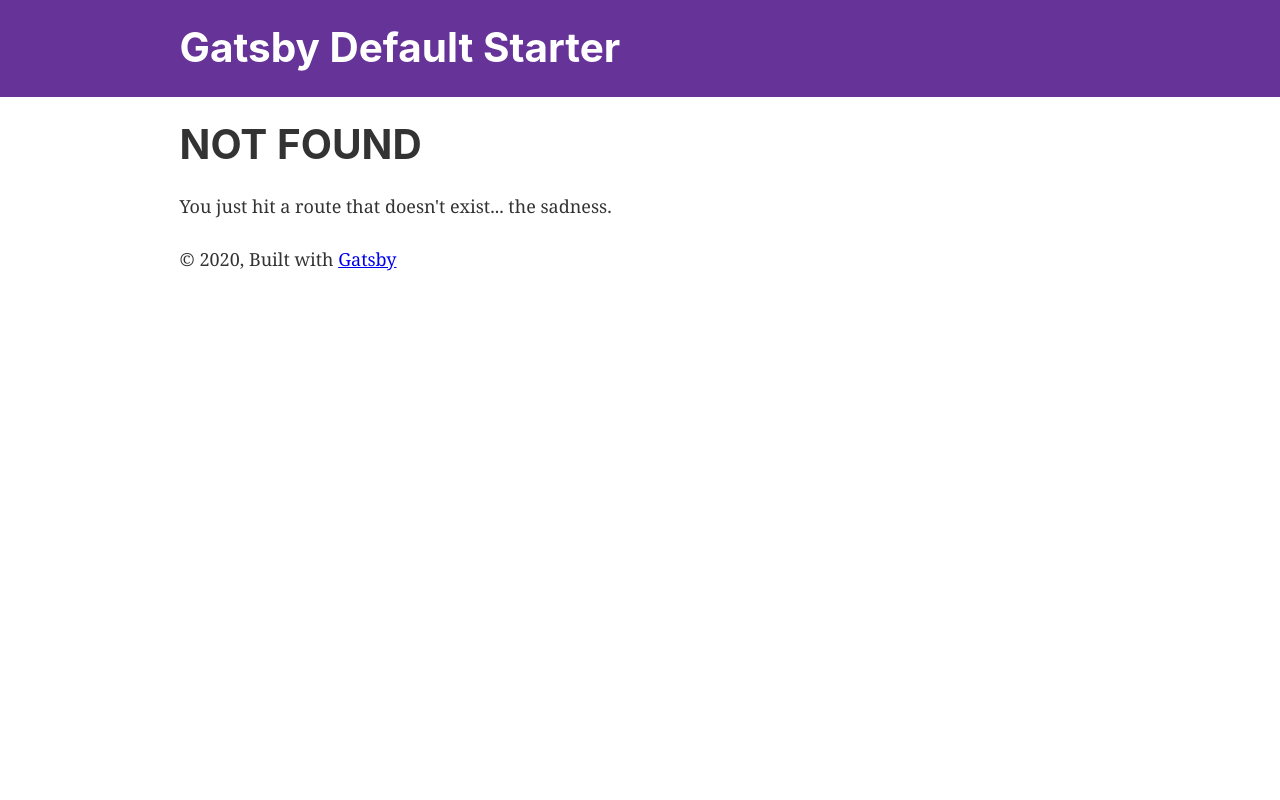
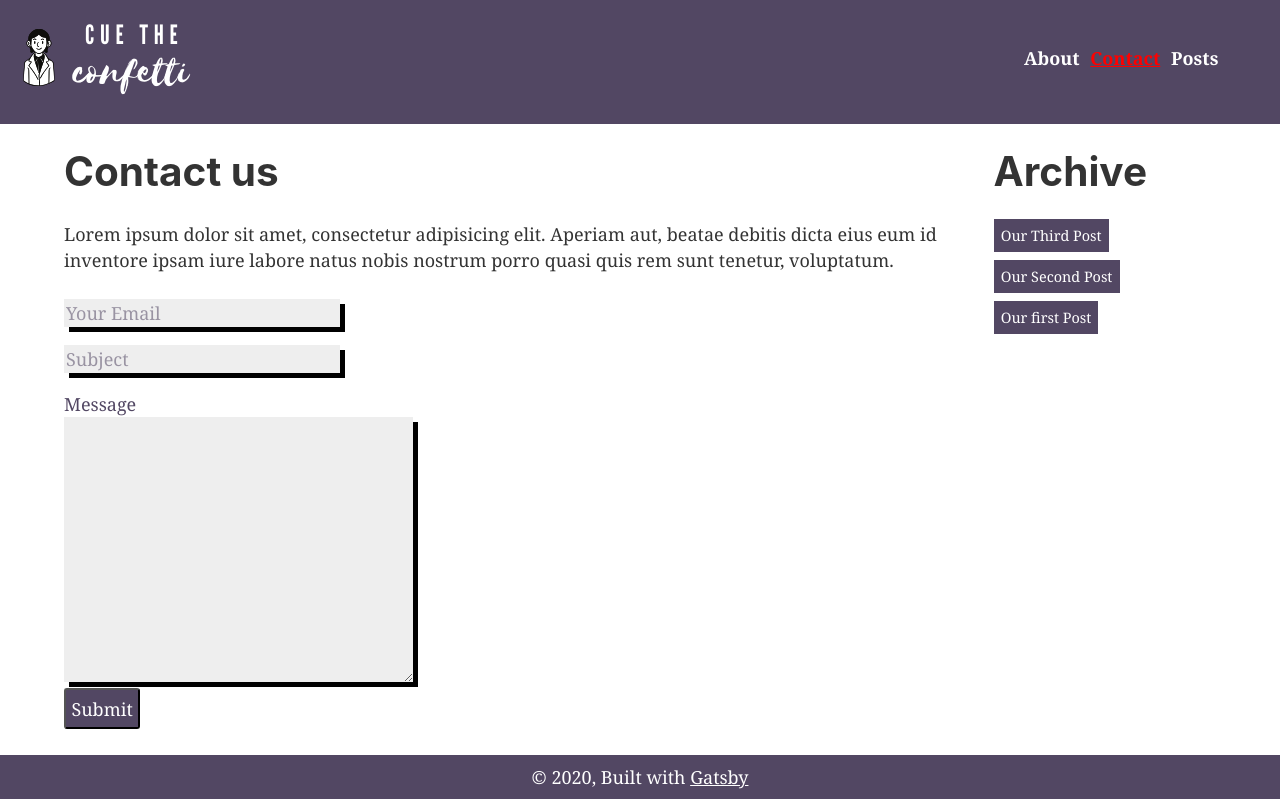
Before and after one commit to giovanniz51/gatsby-blog, a Gatsby site: page /contact in a window 1280 px wide. Before the commit this address had no page. Built offline with nearby package versions, Linux system fonts and the light colour scheme; Gatsby itself is replaced by a stand-in of ours.

Commit message:
First commit

```diff
--- a/gatsby-config.js
+++ b/gatsby-config.js
@@ -1,11 +1,12 @@
 module.exports = {
   siteMetadata: {
-    title: `Gatsby Default Starter`,
-    description: `Kick off your next, great Gatsby project with this default starter. This barebones starter ships with the main Gatsby configuration files you might need.`,
+    title: `Gatsby Blog`,
+    description: `A new blog!`,
     author: `@gatsbyjs`,
   },
   plugins: [
     `gatsby-plugin-react-helmet`,
+    `gatsby-plugin-styled-components`,
     {
       resolve: `gatsby-source-filesystem`,
       options: {
@@ -27,6 +28,14 @@ module.exports = {
         icon: `src/images/gatsby-icon.png`, // This path is relative to the root of the site.
       },
     },
+    {
+      resolve: `gatsby-source-filesystem`,
+      options: {
+        name: `posts`,
+        path: `${__dirname}/src/posts/`,
+      },
+    },
+    'gatsby-transformer-remark',
     // this (optional) plugin enables Progressive Web App + Offline functionality
     // To learn more, visit: https://gatsby.dev/offline
     // `gatsby-plugin-offline`,
--- /dev/null
+++ b/src/components/archive.jsx
@@ -0,0 +1,62 @@
+import React, {useEffect, useState} from 'react';
+import {useStaticQuery, graphql, Link} from "gatsby";
+import styled from "styled-components";
+
+const ArchiveList = styled.ul`
+    padding: 0;
+    margin: 0;
+    list-style: none;
+    a {
+        font-size: 0.8rem;
+        background: #524763;
+        color: #fff;
+        border: none;
+        padding: 0.5em;
+        text-decoration: none;
+    }
+`
+
+const query = graphql`
+            query BlogPostArchive {
+              allMarkdownRemark(limit: 5, sort: {
+                order: ASC
+                fields: [frontmatter___date]
+              }) {
+                totalCount
+                edges {
+                  node {
+                    html
+                    excerpt
+                    frontmatter{
+                      title
+                      slug
+                      date(formatString:"MMMM DD, YYYY")
+                    }
+                  }
+                }
+              }
+            }
+        `
+
+function Archive(props) {
+    const {allMarkdownRemark} = useStaticQuery(query)
+
+    const [posts, setPosts] = useState([])
+
+    useEffect(() => {
+        setPosts(allMarkdownRemark.edges)
+    }, [])
+
+    return (
+        <aside>
+            <h1>Archive</h1>
+            <ArchiveList>
+                {allMarkdownRemark.edges.map(edge => (
+                    <li key={edge.node.frontmatter.slug}><Link to={`/posts/${edge.node.frontmatter.slug}`}>{edge.node.frontmatter.title}</Link></li>
+                ))}
+            </ArchiveList>
+        </aside>
+    );
+}
+
+export default Archive;
--- a/src/components/header.js
+++ b/src/components/header.js
@@ -1,22 +1,49 @@
-import { Link } from "gatsby"
+import {Link} from "gatsby"
 import PropTypes from "prop-types"
+import styled from "styled-components"
 import React from "react"
+import logo from "../images/logo-blog.png"
+import {Spring} from "react-spring/renderprops";
 
-const Header = ({ siteTitle }) => (
-  <header
-    style={{
-      background: `rebeccapurple`,
-      marginBottom: `1.45rem`,
-    }}
-  >
-    <div
-      style={{
-        margin: `0 auto`,
-        maxWidth: 960,
-        padding: `1.45rem 1.0875rem`,
-      }}
-    >
-      <h1 style={{ margin: 0 }}>
+const HeaderWrapper = styled.div`
+    background: #524763;
+    margin-bottom: 1.45rem;
+`
+const HeaderContainer = styled.div`
+        margin: 0 auto;
+        maxWidth: 960;
+        padding: 0.5rem;
+        img {
+            margin-bottom: 0
+        }
+        display: grid;
+        grid-template-columns: 4fr 1fr;
+`
+
+const NavContainer = styled.div`
+    a {
+        padding: .3rem;
+        color: #fff;
+        text-decoration: none;
+        font-weight: bold;
+        :hover {
+            color: red;
+        }
+    }
+    .active-link {
+        text-decoration: underline;
+        color: red;
+    }
+    padding: 2rem 0;
+`
+
+const Header = ({siteTitle}) => (
+    <HeaderWrapper>
+        <HeaderContainer>
+            <div>
+                <Spring from={{opacity: 0}} to={{opacity:1}}>
+                    {styles => (
+                        <div style={{overflow: "hidden",...styles}}>
                             <Link
                                 to="/"
                                 style={{
@@ -24,11 +51,23 @@ const Header = ({ siteTitle }) => (
                                     textDecoration: `none`,
                                 }}
                             >
-          {siteTitle}
+
+                                <img width={200} src={logo} alt="Blog Logo"/>
                             </Link>
-      </h1>
                         </div>
-  </header>
+                    )}
+                </Spring>
+
+
+
+            </div>
+            <NavContainer>
+                <Link activeClassName={"active-link"} to={"/about"}>About</Link>
+                <Link activeClassName={"active-link"} to={"/contact"}>Contact</Link>
+                <Link activeClassName={"active-link"} to={"/posts"}>Posts</Link>
+            </NavContainer>
+        </HeaderContainer>
+    </HeaderWrapper>
 )
 
 Header.propTypes = {
--- a/src/components/layout.js
+++ b/src/components/layout.js
@@ -7,12 +7,32 @@
 
 import React from "react"
 import PropTypes from "prop-types"
-import { useStaticQuery, graphql } from "gatsby"
-
+import {useStaticQuery, graphql} from "gatsby"
+import styled from "styled-components";
 import Header from "./header"
 import "./layout.css"
+import Archive from "./archive";
+import {Spring} from "react-spring";
 
-const Layout = ({ children }) => {
+const Mainlayout = styled.main`
+    max-width: 90%;
+    margin: 0 auto;
+    display: grid;
+    grid-template-columns: 4fr 1fr;
+    grid-gap: 40px;
+`
+
+const Footer = styled.footer `
+    padding: .5rem;
+    background: #524763;
+    color: #fff;
+    text-align: center;
+    a {
+        color: #fff;
+    }
+`
+
+const Layout = ({children}) => {
     const data = useStaticQuery(graphql`
     query SiteTitleQuery {
       site {
@@ -25,21 +45,18 @@ const Layout = ({ children }) => {
 
     return (
         <>
-      <Header siteTitle={data.site.siteMetadata.title} />
-      <div
-        style={{
-          margin: `0 auto`,
-          maxWidth: 960,
-          padding: `0 1.0875rem 1.45rem`,
-        }}
-      >
-        <main>{children}</main>
-        <footer>
+            <Header siteTitle={data.site.siteMetadata.title}/>
+                <Mainlayout>
+                    <div>
+                        {children}
+                    </div>
+                    <Archive></Archive>
+                </Mainlayout>
+                <Footer>
                     © {new Date().getFullYear()}, Built with
                     {` `}
                     <a href="https://www.gatsbyjs.org">Gatsby</a>
-        </footer>
-      </div>
+                </Footer>
         </>
     )
 }
--- /dev/null
+++ b/src/pages/contact.js
@@ -0,0 +1,92 @@
+import React, {useState} from 'react';
+import Layout from "../components/layout";
+import styled from "styled-components";
+import axios from "axios";
+
+const FormWrapper = styled.div`
+    input {
+        display: block;
+        margin: 1rem 0;
+        border: 0;
+        box-shadow: 5px 5px black;
+        background: #eee;
+        color: #524763;
+    }
+    button {
+        background: #524763;
+        color: #fff;
+        display: block;
+        padding: .3rem;
+        border-radius: 3px;
+    }
+    label {
+        display: block;
+        color: #524763;
+    }
+    textarea {
+        border: none;
+        background: #eee;
+        box-shadow: 5px 5px black;
+    }
+`
+
+const Info = styled.p`
+    background: green;
+    color: #fff;
+    padding: .5rem;
+    border-radius: 2px;
+`
+const Error = styled.p`
+    background: red;
+    color: #fff;
+    padding: .5rem;
+    border-radius: 2px;
+`
+
+function Contact(props) {
+    const [email, setEmail] = useState("");
+    const [subject, setSubject] = useState("");
+    const [message, setMessage] = useState("");
+    const [info, setInfo] = useState(false);
+    const [error, setError] = useState(false);
+
+    const handleSubmit = async (e) => {
+        e.preventDefault();
+        try {
+            const res = await axios.post("/send-form.php", JSON.stringify({email, subject, message}))
+            console.log(res)
+            setEmail("")
+            setSubject("")
+            setMessage("")
+            setInfo(true)
+            setTimeout(() => setInfo(false), 5000)
+        } catch (e) {
+            console.log("error")
+            setError(true)
+        }
+    }
+
+    return (
+        <Layout>
+            <h1>Contact us</h1>
+            <p>Lorem ipsum dolor sit amet, consectetur adipisicing elit. Aperiam aut, beatae debitis dicta eius eum id
+                inventore ipsam iure labore natus nobis nostrum porro quasi quis rem sunt tenetur, voluptatum.</p>
+            <FormWrapper>
+                {error && <Error>Sorry something went wrong! Try again later!</Error>}
+                {info && <Info>Your Email has been sent!</Info>}
+                <form action="" onSubmit={handleSubmit}>
+                    <input value={email} onChange={e => setEmail(e.target.value)} type="email" name={"email"}
+                           placeholder={"Your Email"}/>
+                    <input type="text" value={subject} onChange={e => setSubject(e.target.value)} name={"subject"}
+                           placeholder={"Subject"}/>
+                    <label htmlFor="message">Message</label>
+                    <textarea onChange={e => setMessage(e.target.value)} name="message" id="message" cols="30" rows="10"
+                              value={message}></textarea>
+                    <button onClick={handleSubmit}>Submit</button>
+                </form>
+            </FormWrapper>
+        </Layout>
+    );
+}
+
+export default Contact;
--- /dev/null
+++ b/src/posts/post1.md
@@ -0,0 +1,14 @@
+---
+slug: "/first-post"
+date: "2020-05-28"
+title: "Our first Post"
+---
+# Hello
+
+## Heading
+
+Lorem ipsum dolor sit amet, consetetur sadipscing elitr, sed diam nonumy eirmod tempor invidunt ut labore et dolore magna aliquyam erat, sed diam voluptua. At vero eos et accusam et justo duo dolores et ea rebum. Stet clita kasd gubergren, no sea takimata sanctus est Lorem ipsum dolor sit amet. Lorem ipsum dolor sit amet, consetetur sadipscing elitr, sed diam nonumy eirmod tempor invidunt ut labore et dolore magna aliquyam erat, sed diam voluptua. At vero eos et accusam et justo duo dolores et ea rebum. Stet clita kasd gubergren, no sea takimata sanctus est Lorem ipsum dolor sit amet.
+
+## More Heading
+
+Lorem ipsum dolor sit amet, consetetur sadipscing elitr, sed diam nonumy eirmod tempor invidunt ut labore et dolore magna aliquyam erat, sed diam voluptua. At vero eos et accusam et justo duo dolores et ea rebum. Stet clita kasd gubergren, no sea takimata sanctus est Lorem ipsum dolor sit amet. Lorem ipsum dolor sit amet, consetetur sadipscing elitr, sed diam nonumy eirmod tempor invidunt ut labore et dolore magna aliquyam erat, sed diam voluptua. At vero eos et accusam et justo duo dolores et ea rebum. Stet clita kasd gubergren, no sea takimata sanctus est Lorem ipsum dolor sit amet.
--- /dev/null
+++ b/src/posts/post2.md
@@ -0,0 +1,14 @@
+---
+slug: "/second-post"
+date: "2020-05-24"
+title: "Our Second Post"
+---
+# YO
+
+## YO2
+
+Lorem ipsum dolor sit amet, consetetur sadipscing elitr, sed diam nonumy eirmod tempor invidunt ut labore et dolore magna aliquyam erat, sed diam voluptua. At vero eos et accusam et justo duo dolores et ea rebum. Stet clita kasd gubergren, no sea takimata sanctus est Lorem ipsum dolor sit amet. Lorem ipsum dolor sit amet, consetetur sadipscing elitr, sed diam nonumy eirmod tempor invidunt ut labore et dolore magna aliquyam erat, sed diam voluptua. At vero eos et accusam et justo duo dolores et ea rebum. Stet clita kasd gubergren, no sea takimata sanctus est Lorem ipsum dolor sit amet.
+
+## More Heading
+
+Lorem ipsum dolor sit amet, consetetur sadipscing elitr, sed diam nonumy eirmod tempor invidunt ut labore et dolore magna aliquyam erat, sed diam voluptua. At vero eos et accusam et justo duo dolores et ea rebum. Stet clita kasd gubergren, no sea takimata sanctus est Lorem ipsum dolor sit amet. Lorem ipsum dolor sit amet, consetetur sadipscing elitr, sed diam nonumy eirmod tempor invidunt ut labore et dolore magna aliquyam erat, sed diam voluptua. At vero eos et accusam et justo duo dolores et ea rebum. Stet clita kasd gubergren, no sea takimata sanctus est Lorem ipsum dolor sit amet.
--- /dev/null
+++ b/src/posts/post3.md
@@ -0,0 +1,14 @@
+---
+slug: "/third-post"
+date: "2020-02-24"
+title: "Our Third Post"
+---
+# YO
+
+## YO2
+
+Lorem ipsum dolor sit amet, consetetur sadipscing elitr, sed diam nonumy eirmod tempor invidunt ut labore et dolore magna aliquyam erat, sed diam voluptua. At vero eos et accusam et justo duo dolores et ea rebum. Stet clita kasd gubergren, no sea takimata sanctus est Lorem ipsum dolor sit amet. Lorem ipsum dolor sit amet, consetetur sadipscing elitr, sed diam nonumy eirmod tempor invidunt ut labore et dolore magna aliquyam erat, sed diam voluptua. At vero eos et accusam et justo duo dolores et ea rebum. Stet clita kasd gubergren, no sea takimata sanctus est Lorem ipsum dolor sit amet.
+
+## More Heading
+
+Lorem ipsum dolor sit amet, consetetur sadipscing elitr, sed diam nonumy eirmod tempor invidunt ut labore et dolore magna aliquyam erat, sed diam voluptua. At vero eos et accusam et justo duo dolores et ea rebum. Stet clita kasd gubergren, no sea takimata sanctus est Lorem ipsum dolor sit amet. Lorem ipsum dolor sit amet, consetetur sadipscing elitr, sed diam nonumy eirmod tempor invidunt ut labore et dolore magna aliquyam erat, sed diam voluptua. At vero eos et accusam et justo duo dolores et ea rebum. Stet clita kasd gubergren, no sea takimata sanctus est Lorem ipsum dolor sit amet.
```
Also changed, not shown: gatsby-node.js (+30 -1 lines), package.json (+11 -3 lines), src/components/listing.jsx (added, +63 -0 lines), src/components/postLayout.jsx (added, +28 -0 lines), src/pages/about.js (added, +17 -0 lines), src/pages/company/team.jsx (added, +12 -0 lines), src/pages/index.js (+4 -9 lines), src/pages/posts.jsx (added, +13 -0 lines), src/images/logo-blog.png (added), 1 other file. Lines whose indentation alone changed are shown as unchanged.
